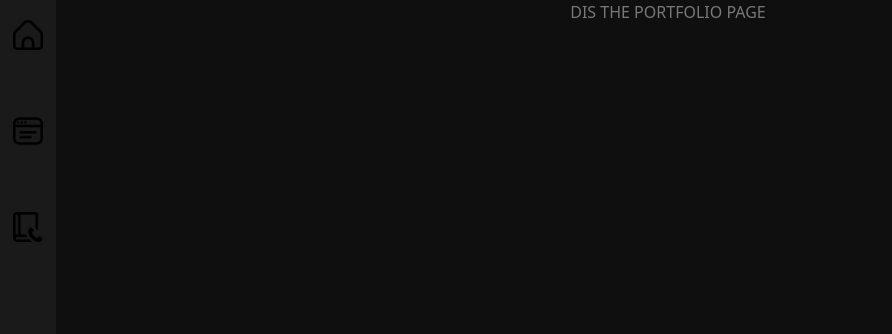
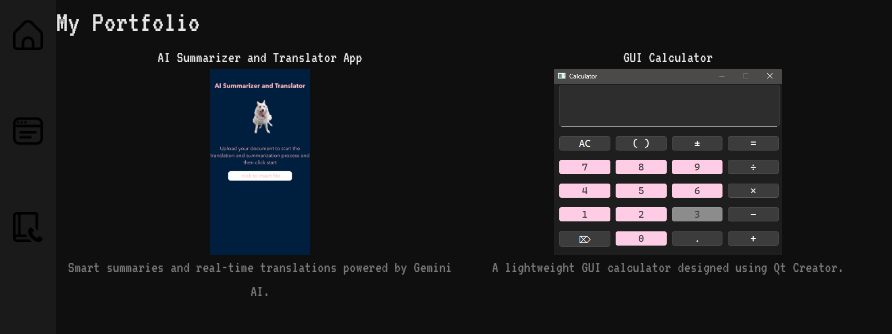
Before and after one commit to Emmanuel-Ceja/portfolio, a Next.js app: page /portfolio in a window 1280 px wide. Shown: the top 334 px of the page, without its empty margins (0-892 px from the left). Built offline with nearby package versions, Linux system fonts and the light colour scheme.

Commit message:
added 2 projects and description

```diff
--- a/app/portfolio/page.tsx
+++ b/app/portfolio/page.tsx
@@ -1,7 +1,34 @@
+import { VT323 } from "next/font/google";
+import Image from "next/image"
+
+const vt323 = VT323({
+  subsets: ["latin"],
+  weight: "400",
+});
+
 export default function Portfolio() {
     return (
-        <div className= "text-[#787878]">
-            <p className= "text-center">DIS THE PORTFOLIO PAGE</p>
+        <div className={vt323.className + " min-h-screen"}>
+
+            <div className= "flex items-start justify-start">
+                <p className= "text-[#e5e5e5]" style={{ fontSize: "clamp(30px, 2vw, 50px)" }}>My Portfolio</p>
+            </div>
+
+            <div className= "grid grid-cols-3 min-h-[calc(100vh-100px)]">
+                {/* AI Summarizer and Translator*/}
+                <div className="flex flex-col items-center">
+                    <p className="text-[#e5e5e5] text-center"> AI Summarizer and Translator App</p>
+                    <Image src="/images/Mobile-App.jpeg" alt="Mobile App Image" width={100} height={100}/>
+                    <p className="text-[#787878] text-center">Smart summaries and real-time translations powered by Gemini AI.</p>
+                </div>
+                {/* GUI Calculator Desktop App*/}
+                <div className="flex flex-col items-center">
+                    <p className="text-[#e5e5e5] text-center"> GUI Calculator</p>
+                    <Image src="/images/GUI-Calculator.png" alt="GUI Calculator Image" width={228} height={228}/>
+                    <p className="text-[#787878] text-center"> A lightweight GUI calculator designed using Qt Creator.</p>
+                </div>
+
+            </div>
         </div>
     )
 }
```
Also changed, not shown: public/images/GUI-Calculator.png (added), public/images/Mobile-App.jpeg (added).
